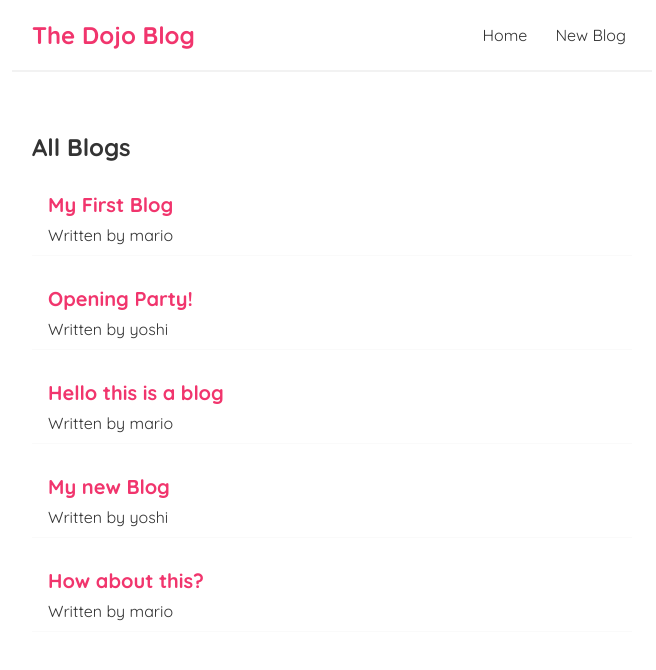
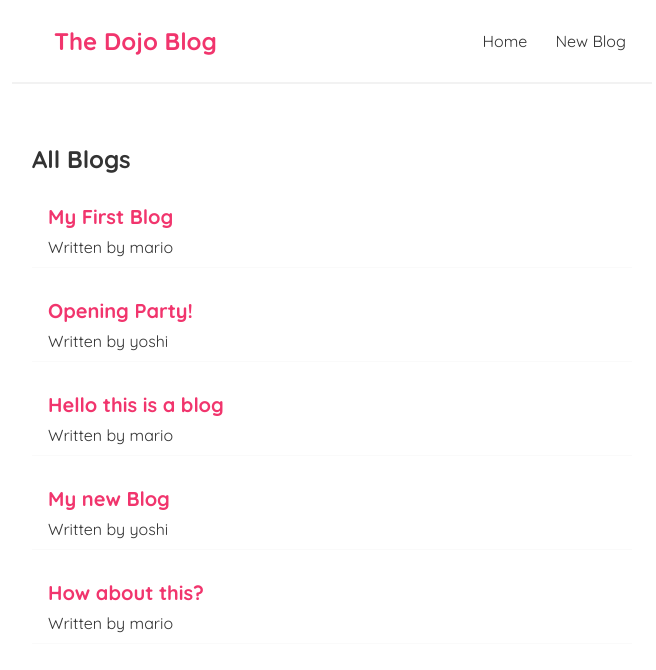
Before and after one commit to cheeseStack/React_basic, a React (Create React App) app in the folder dojo-blog/: page / in a window 1280 px wide. Shown: the top 670 px of the page, without its empty margins (308-964 px from the left). Built offline with nearby package versions, Linux system fonts and the light colour scheme; data requests are answered from the project's data file.

Commit message:
added Link to Homepage from the title / logo

```diff
--- a/dojo-blog/src/Navbar.js
+++ b/dojo-blog/src/Navbar.js
@@ -3,7 +3,7 @@
 const Navbar = () => {
     return (
         <nav className="navbar">
-            <h1>The Dojo Blog</h1>
+            <Link to="/"><h1>The Dojo Blog</h1></Link>
             <div className="links">
                 {/* <a href="/">Home</a> */}
                 <Link to="/">Home</Link>
```
